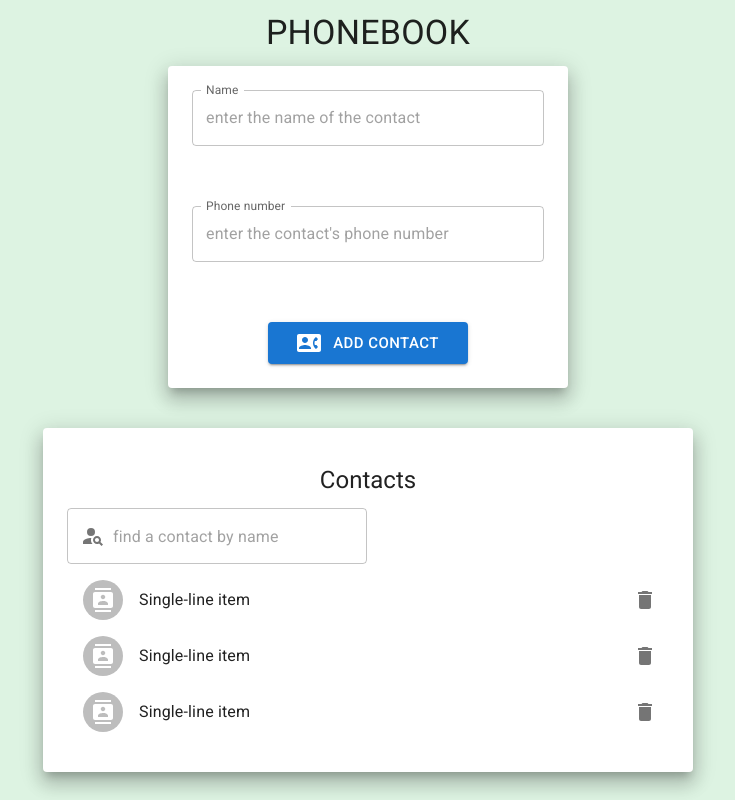
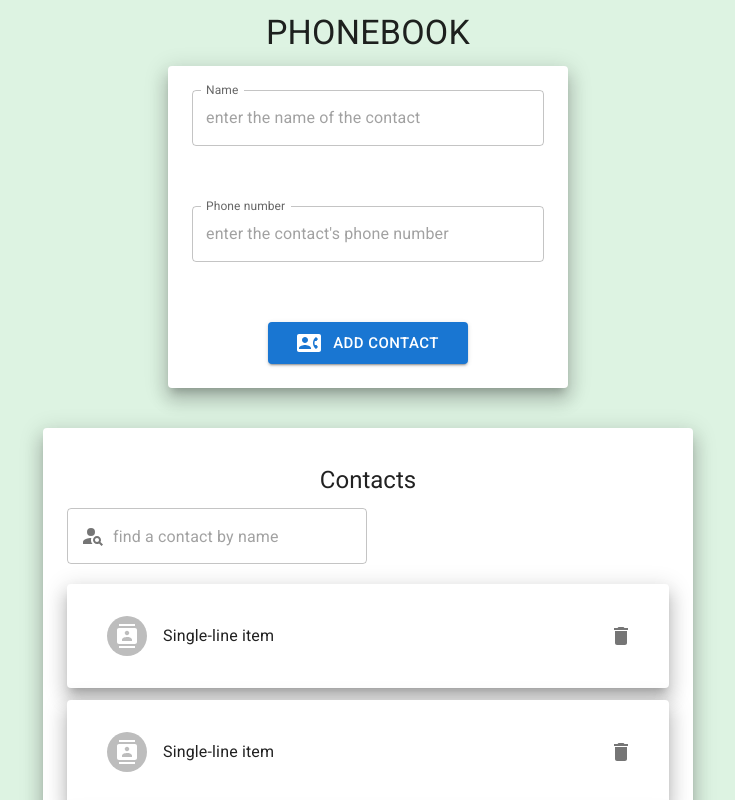
Before and after one commit to Yevhenii2022/goit-react-hw-07-phonebook, a React (Create React App) app: page / in a window 1280 px wide. Shown: the top 800 px of the page, without its empty margins (272-1007 px from the left). Built offline with nearby package versions, Linux system fonts and the light colour scheme.

Commit message:
add paper

```diff
--- a/src/components/ContactsList/ContactsList.jsx
+++ b/src/components/ContactsList/ContactsList.jsx
@@ -7,6 +7,7 @@ import {
   IconButton,
   Avatar,
   ListItemText,
+  Paper,
 } from '@mui/material';
 import DeleteIcon from '@mui/icons-material/Delete';
 import ContactsIcon from '@mui/icons-material/Contacts';
@@ -23,6 +24,7 @@ export const ContactsList = props => {
   return (
     <List>
       {generate(
+        <Paper elevation={12} sx={{ p: 3, my: 1.5 }}>
           <ListItem
             secondaryAction={
               <IconButton edge="end" aria-label="delete">
@@ -37,6 +39,7 @@ export const ContactsList = props => {
             </ListItemAvatar>
             <ListItemText primary="Single-line item" />
           </ListItem>
+        </Paper>
       )}
     </List>
   );
```
Lines whose indentation alone changed are shown as unchanged.
